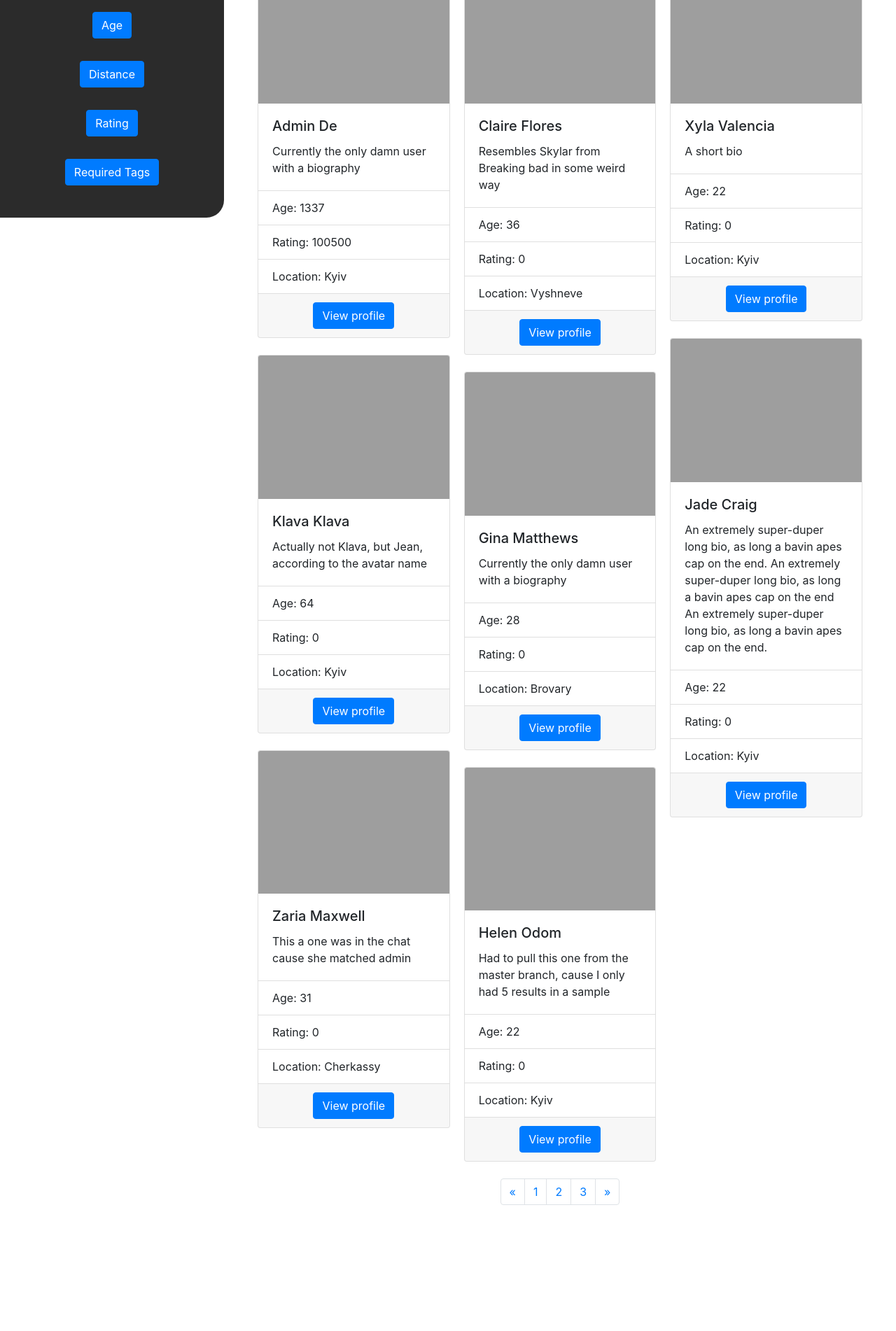
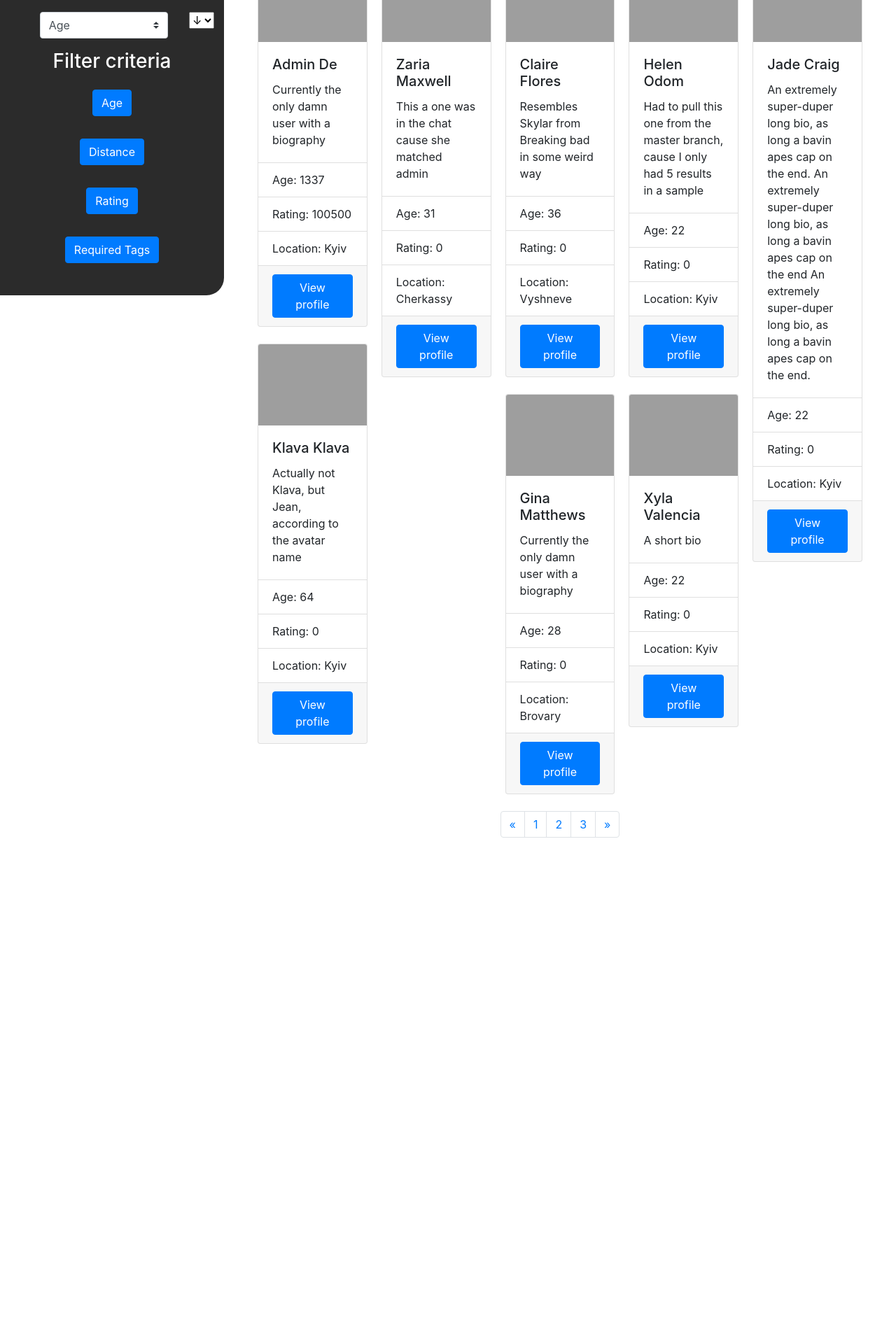
Before and after one commit to OlesiaLiens/Matcha, a PHP site: page /default/ in a window 1280 px wide. Shown: the part 81-1983 px from the top of the page at 70% size. After the commit the page ends 1278 px from the top, so only its background shows below. Run offline with PHP 8.4, Linux system fonts and the light colour scheme; some libraries are stand-ins or nearby versions.

Commit message:
A lot done with browsing

```diff
--- a/App/Models/Browse.php
+++ b/App/Models/Browse.php
@@ -33,4 +33,9 @@ class Browse extends \Core\Model
 		}
 		return 0;
 	}
+
+	public function getUsersGallery() {
+		$output = file_get_contents('../Test/browseJSON.json');
+		echo $output;
+	}
 }
--- a/App/Views/Browse/index.php
+++ b/App/Views/Browse/index.php
@@ -11,6 +11,39 @@
 	<link rel="stylesheet" href="https://stackpath.bootstrapcdn.com/bootstrap/4.3.1/css/bootstrap.min.css" integrity="sha384-ggOyR0iXCbMQv3Xipma34MD+dH/1fQ784/j6cY/iJTQUOhcWr7x9JvoRxT2MZw1T" crossorigin="anonymous">
 	<link rel="stylesheet" type="text/css" href="http://localhost:1997/styles/login.css">
 	<link rel="stylesheet" type="text/css" href="http://localhost:1997/styles/search.css">
+	<style type="text/css">
+		@media (min-width: 34em) {
+			.card-columns {
+				-webkit-column-count: 2;
+				-moz-column-count: 2;
+				column-count: 2;
+			}
+		}
+
+		@media (min-width: 48em) {
+			.card-columns {
+				-webkit-column-count: 3;
+				-moz-column-count: 3;
+				column-count: 3;
+			}
+		}
+
+		@media (min-width: 62em) {
+			.card-columns {
+				-webkit-column-count: 4;
+				-moz-column-count: 4;
+				column-count: 4;
+			}
+		}
+
+		@media (min-width: 75em) {
+			.card-columns {
+				-webkit-column-count: 5;
+				-moz-column-count: 5;
+				column-count: 5;
+			}
+		}
+	</style>
 </head>
 <body>
 
@@ -47,17 +80,46 @@
 
 	<div id="genRow" class="row justify-content-center">
 
-												<!--             -->
-												<!-- FILTER MENU -->
-												<!--             -->
+														<!--            -->
+														<!-- MENU BLOCK -->
+														<!--            -->
 
 		<div id="menuCol" class="col-3 col-xs-12">
 			<div class="row"
 				 style="background-color: #2b2b2b;
 						border-radius: 0 25px 25px 0;
 						height: auto;
-						padding-bottom: 30px">
+						padding-bottom: 30px;">
 				<div id="innerMenuCol" class="col">
+
+														<!--           -->
+														<!-- SORT MENU -->
+														<!--           -->
+
+					<div class="row mt-3"><div class="col text-center"><h3 class="text-white">Sort by</h3></div></div>
+					<div class="row mt-3 justify-content-center text-center align-content-center">
+						<div class="col-1"></div>
+						<div id="sortCriteriaCol" class="col-xs-12 col-sm-12 col-md-8">
+							<select id="sortCriteria" class="custom-select">
+								<option value="age" selected>Age</option>
+								<option value="distance">Distance</option>
+								<option value="rating">Rating</option>
+								<option value="tags">Common Tags</option>
+							</select>
+						</div>
+						<div id="sortDirectionCol" class="col-xs-12 col-sm-12 col-md-2">
+							<select id="sortDirection">
+								<option value="htl" selected>↓</option>
+								<option value="lth">↑</option>
+							</select>
+						</div>
+						<div class="col-1"></div>
+					</div>
+
+														<!--             -->
+														<!-- FILTER MENU -->
+														<!--             -->
+
 					<div class="row mt-3"><div class="col text-center"><h3 class="text-white">Filter criteria</h3></div></div>
 
 														<!--            -->
@@ -180,7 +242,7 @@
 												<!--                       -->
 		<div id="resCol" class="col-9 col-xs-12">
 			<div id="resRow" class="row">
-				<div class="card-columns ml-5 mr-5">
+				<div id="resultsContainer" class="card-columns ml-5 mr-5">
 					<div class="card mb-4">
 						<img src="http://localhost:1997/images/1photo.png" class="card-img-top" alt="...">
 						<div class="card-body">
@@ -350,9 +412,10 @@
 </footer>
 
 
-
-<script type="text/javascript" src="./search_files/notifications.js"></script>
-<script src="https://code.jquery.com/jquery-3.3.1.slim.min.js" integrity="sha384-q8i/X+965DzO0rT7abK41JStQIAqVgRVzpbzo5smXKp4YfRvH+8abtTE1Pi6jizo" crossorigin="anonymous"></script>
+<script src="/js/jquery-3.4.1.min.js"></script>
+<script type="text/javascript" src="/js/notifications.js"></script>
+<script type="text/javascript" src="/js/browse.js"></script>
+<!-- <script src="https://code.jquery.com/jquery-3.3.1.slim.min.js" integrity="sha384-q8i/X+965DzO0rT7abK41JStQIAqVgRVzpbzo5smXKp4YfRvH+8abtTE1Pi6jizo" crossorigin="anonymous"></script> -->
 <script src="https://cdnjs.cloudflare.com/ajax/libs/popper.js/1.14.7/umd/popper.min.js" integrity="sha384-UO2eT0CpHqdSJQ6hJty5KVphtPhzWj9WO1clHTMGa3JDZwrnQq4sF86dIHNDz0W1" crossorigin="anonymous"></script>
 <script src="https://stackpath.bootstrapcdn.com/bootstrap/4.3.1/js/bootstrap.min.js" integrity="sha384-JjSmVgyd0p3pXB1rRibZUAYoIIy6OrQ6VrjIEaFf/nJGzIxFDsf4x0xIM+B07jRM" crossorigin="anonymous"></script>
 
--- a/App/Views/Search/index.php
+++ b/App/Views/Search/index.php
@@ -308,8 +308,10 @@
 </footer>
 
 
-
-<script type="text/javascript" src="./search_files/notifications.js"></script>
+<script src="https://code.jquery.com/jquery-3.4.1.min.js"
+		integrity="sha256-CSXorXvZcTkaix6Yvo6HppcZGetbYMGWSFlBw8HfCJo="
+		crossorigin="anonymous"></script>
+<script type="text/javascript" src="/js/notifications.js"></script>
 <script src="https://code.jquery.com/jquery-3.3.1.slim.min.js" integrity="sha384-q8i/X+965DzO0rT7abK41JStQIAqVgRVzpbzo5smXKp4YfRvH+8abtTE1Pi6jizo" crossorigin="anonymous"></script>
 <script src="https://cdnjs.cloudflare.com/ajax/libs/popper.js/1.14.7/umd/popper.min.js" integrity="sha384-UO2eT0CpHqdSJQ6hJty5KVphtPhzWj9WO1clHTMGa3JDZwrnQq4sF86dIHNDz0W1" crossorigin="anonymous"></script>
 <script src="https://stackpath.bootstrapcdn.com/bootstrap/4.3.1/js/bootstrap.min.js" integrity="sha384-JjSmVgyd0p3pXB1rRibZUAYoIIy6OrQ6VrjIEaFf/nJGzIxFDsf4x0xIM+B07jRM" crossorigin="anonymous"></script>
```
Also changed, not shown: App/Controllers/Browse.php (+3 -7 lines), Test/browseJSON.json (added, +105 -0 lines), public/js/browse.js (added, +37 -0 lines).
